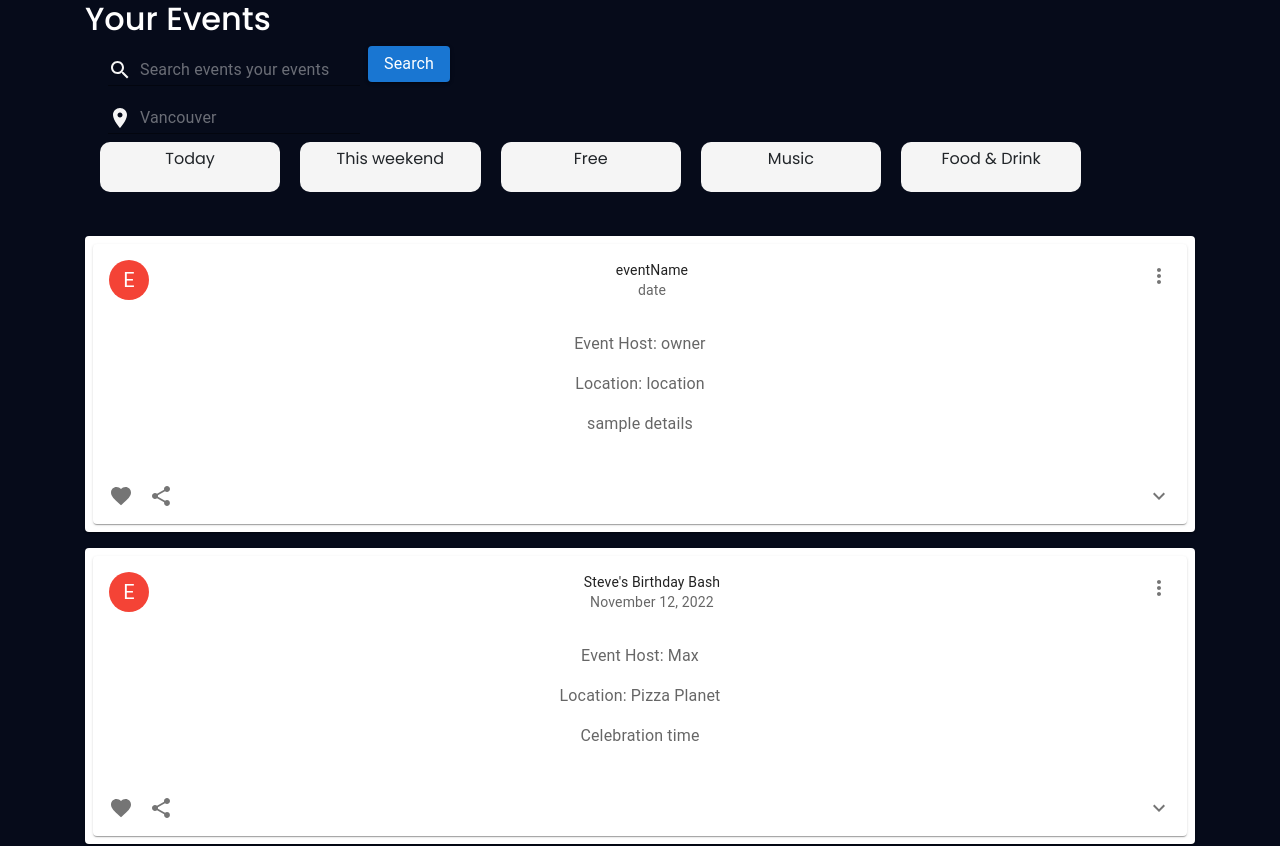
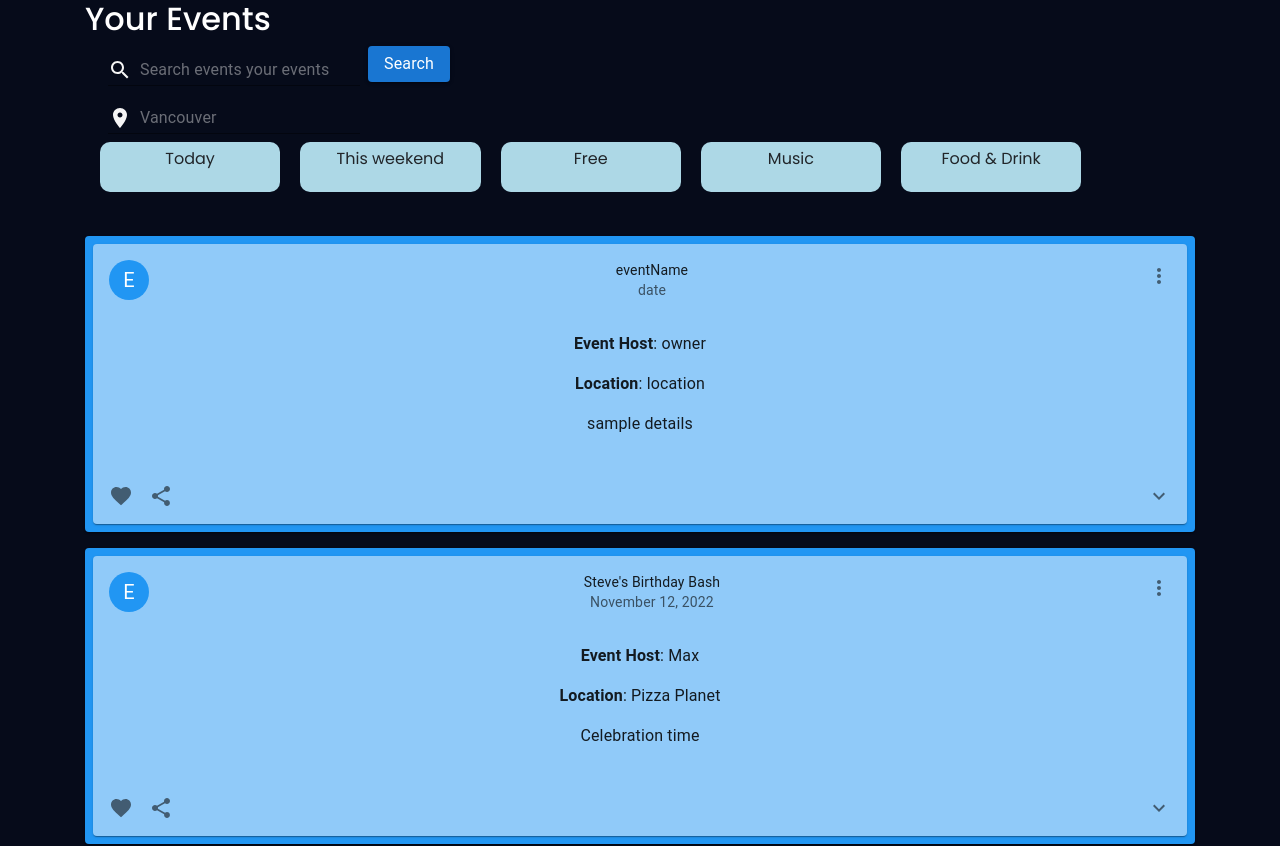
Before and after one commit to jzc77/Serverless-EventGen, a React (Create React App) app: page /events in a window 1280 px wide. Shown: the top 846 px of the page. Built offline with nearby package versions, Linux system fonts and the light colour scheme; what amazon-cognito-identity-js would draw is missing.

Commit message:
Edited event page css

```diff
--- a/src/pages/events/eventCard.js
+++ b/src/pages/events/eventCard.js
@@ -9,7 +9,7 @@ import Collapse from '@mui/material/Collapse';
 import Avatar from '@mui/material/Avatar';
 import IconButton from '@mui/material/IconButton';
 import Typography from '@mui/material/Typography';
-import { red } from '@mui/material/colors';
+import { blue, blueGrey, purple, red } from '@mui/material/colors';
 import FavoriteIcon from '@mui/icons-material/Favorite';
 import ShareIcon from '@mui/icons-material/Share';
 import ExpandMoreIcon from '@mui/icons-material/ExpandMore';
@@ -42,10 +42,10 @@ function EventCard(props) {
 
   return (
     // <Card sx={{ maxWidth: 345 }}>
-    <Card >
+    <Card sx={{ bgcolor: blue[200] }}>
       <CardHeader
         avatar={
-          <Avatar sx={{ bgcolor: red[500] }} aria-label="recipe">
+          <Avatar sx={{ bgcolor: blue[500] }} aria-label="recipe">
             E
           </Avatar>
         }
@@ -64,12 +64,12 @@ function EventCard(props) {
         alt="Paella dish"
       /> */}
       <CardContent>
-        <Typography variant="body2" color="text.secondary">
+        <Typography variant="body2" color="text.primary">
           <Typography paragraph>
-            Event Host: {props.owner}
-            </Typography>
+            <b>Event Host</b>: {props.owner}
+          </Typography>
           <Typography paragraph>
-            Location: {props.location}
+            <b>Location</b>: {props.location}
           </Typography>
           <Typography paragraph>
             {props.details}
--- a/src/pages/events/eventStack.js
+++ b/src/pages/events/eventStack.js
@@ -7,7 +7,7 @@ import { styled } from '@mui/material/styles';
 import Divider from '@mui/material/Divider';
 
 const Item = styled(Paper)(({ theme }) => ({
-  backgroundColor: theme.palette.mode === 'dark' ? '#1A2027' : '#fff',
+  backgroundColor: theme.palette.mode === 'dark' ? '#1A2027' : '#2196F3',
   ...theme.typography.body2,
   padding: theme.spacing(1),
   textAlign: 'center',
--- a/src/pages/events/filterBox.js
+++ b/src/pages/events/filterBox.js
@@ -5,7 +5,7 @@ const Filter = ({title, isActive, onClick}) => {
         <div
          className = "wrapper"
          onClick ={onClick}
-         style={{backgroundColor: `${isActive ? "lightblue" : "whiteSmoke"}`}}>
+         style={{backgroundColor: `${isActive ? "#2196F3" : "lightblue"}`}}>
                 <p className="title"> {title} </p>
         </div>
     )
```
